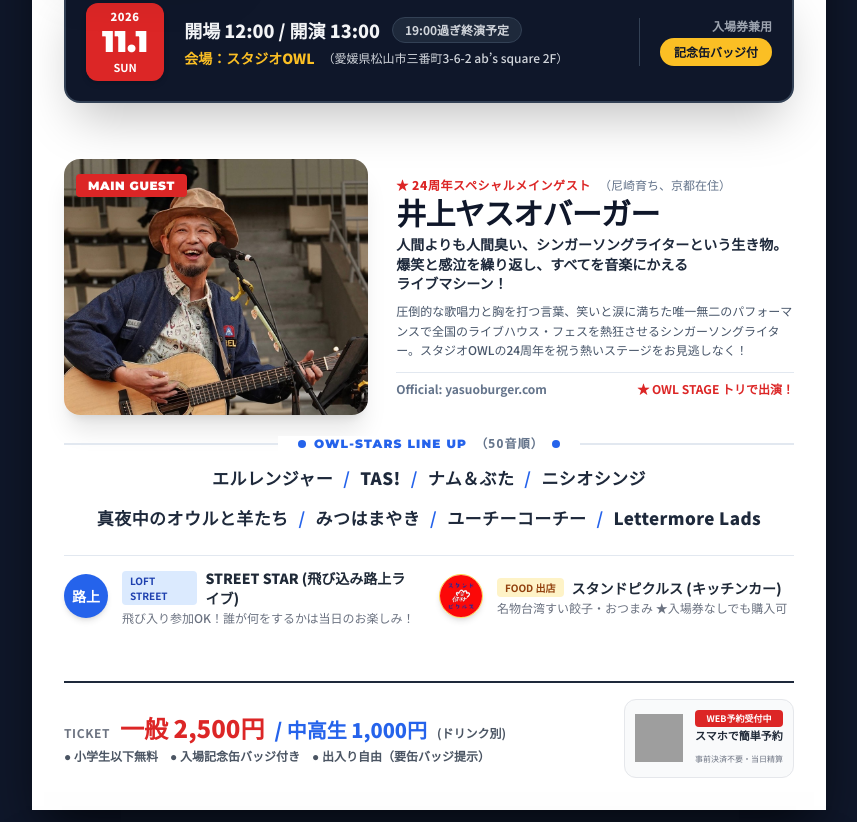
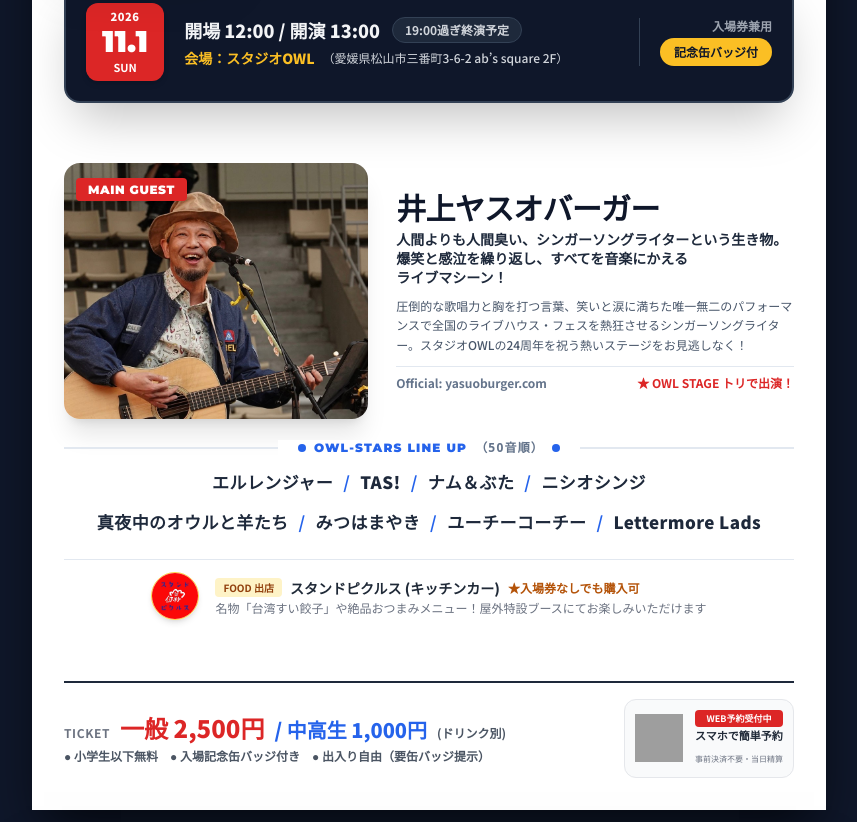
Before and after one commit to yuutasv-maker/webgames, a plain HTML site: page apps/owlstarsfes2026/flyer_mockup.html in a window 1280 px wide. Shown: the part 437-1259 px from the top of the page, without its empty margins (211-1068 px from the left). Drawn offline with nearby package versions, Linux system fonts and the light colour scheme; grey boxes are pictures that could not be loaded.

Commit message:
style(flyer): remove guest subtitle and street star block from front

```diff
--- a/apps/owlstarsfes2026/flyer_mockup.html
+++ b/apps/owlstarsfes2026/flyer_mockup.html
@@ -109,10 +109,6 @@
 
         <!-- 右側：紹介文（白背景に直接配置） -->
         <div class="w-7/12 flex flex-col justify-center py-1">
-          <div class="flex items-center gap-2 mb-1">
-            <span class="text-xs font-black text-red-600 tracking-wider">★ 24周年スペシャルメインゲスト</span>
-            <span class="text-xs text-slate-500">（尼崎育ち、京都在住）</span>
-          </div>
           <h3 class="text-3xl font-black tracking-tight text-slate-900 mb-2 leading-none">
             井上ヤスオバーガー
           </h3>
@@ -161,30 +157,16 @@
         </div>
       </div>
 
-      <!-- 特設ストリート＆フード案内（カード枠なし） -->
-      <div class="mt-4 pt-3 border-t border-slate-200 grid grid-cols-2 gap-5">
-        <div class="flex items-center gap-3.5">
-          <div class="w-11 h-11 rounded-full bg-blue-600 text-white flex items-center justify-center font-bold text-sm flex-shrink-0 shadow-md">
-            路上
+      <!-- 特設フード出店案内（カード枠なし） -->
+      <div class="mt-4 pt-3 border-t border-slate-200 flex items-center justify-center gap-4">
+        <img src="./assets/images/standpickles_logo.jpg" alt="スタンドピクルス" class="w-12 h-12 rounded-full object-cover border border-amber-300 flex-shrink-0 shadow-md">
+        <div class="text-left">
+          <div class="flex items-center gap-2">
+            <span class="text-[10px] bg-amber-100 text-amber-800 px-2 py-0.5 rounded font-bold">FOOD 出店</span>
+            <h5 class="text-sm font-black text-gray-800">スタンドピクルス (キッチンカー)</h5>
+            <span class="text-xs text-amber-700 font-bold">★入場券なしでも購入可</span>
           </div>
-          <div>
-            <div class="flex items-center gap-2">
-              <span class="text-[10px] bg-blue-100 text-blue-800 px-2 py-0.5 rounded font-bold">LOFT STREET</span>
-              <h5 class="text-sm font-black text-gray-800">STREET STAR (飛び込み路上ライブ)</h5>
-            </div>
-            <p class="text-xs text-gray-500 leading-tight mt-0.5">飛び入り参加OK！誰が何をするかは当日のお楽しみ！</p>
-          </div>
-        </div>
-
-        <div class="flex items-center gap-3.5">
-          <img src="./assets/images/standpickles_logo.jpg" alt="スタンドピクルス" class="w-11 h-11 rounded-full object-cover border border-amber-300 flex-shrink-0 shadow-md">
-          <div>
-            <div class="flex items-center gap-2">
-              <span class="text-[10px] bg-amber-100 text-amber-800 px-2 py-0.5 rounded font-bold">FOOD 出店</span>
-              <h5 class="text-sm font-black text-gray-800">スタンドピクルス (キッチンカー)</h5>
-            </div>
-            <p class="text-xs text-gray-500 leading-tight mt-0.5">名物台湾すい餃子・おつまみ ★入場券なしでも購入可</p>
-          </div>
+          <p class="text-xs text-gray-500 leading-tight mt-0.5">名物「台湾すい餃子」や絶品おつまみメニュー！屋外特設ブースにてお楽しみいただけます</p>
         </div>
       </div>
 
```
